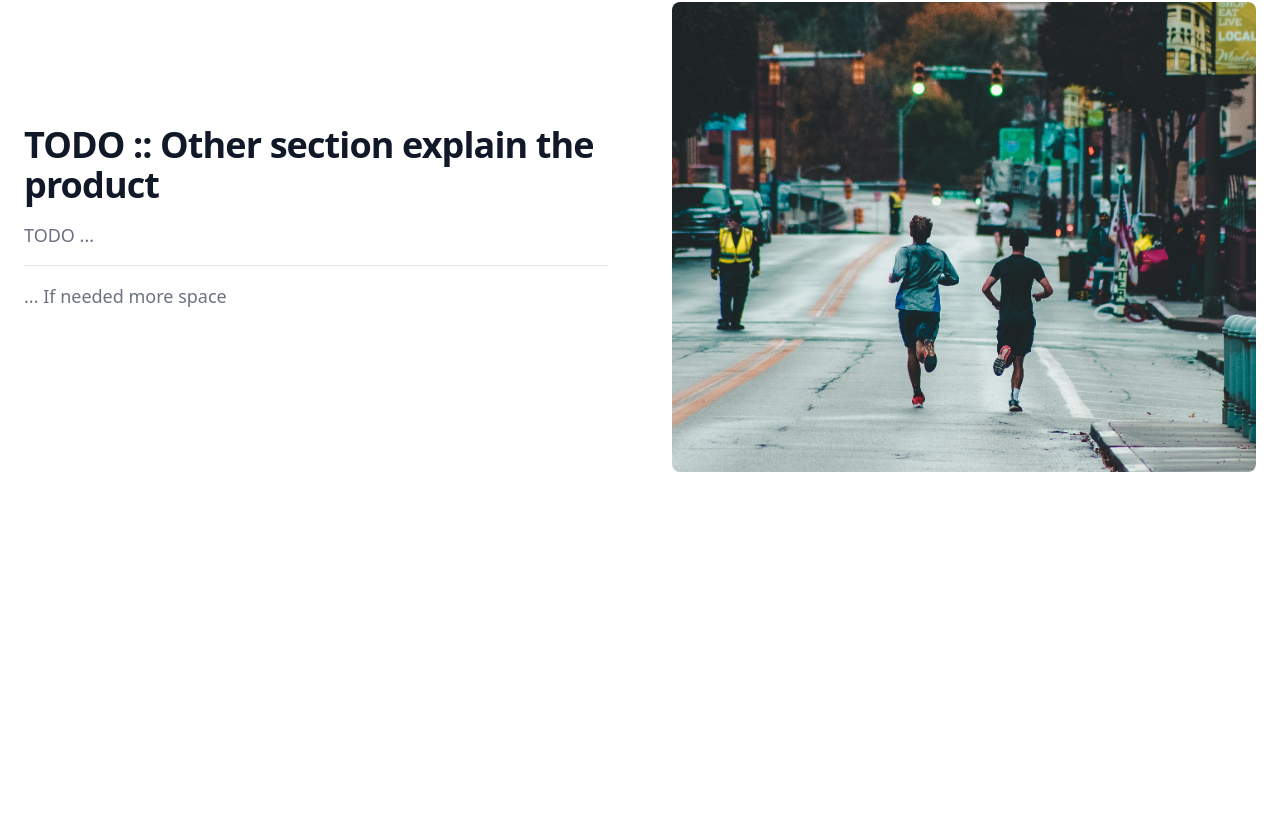
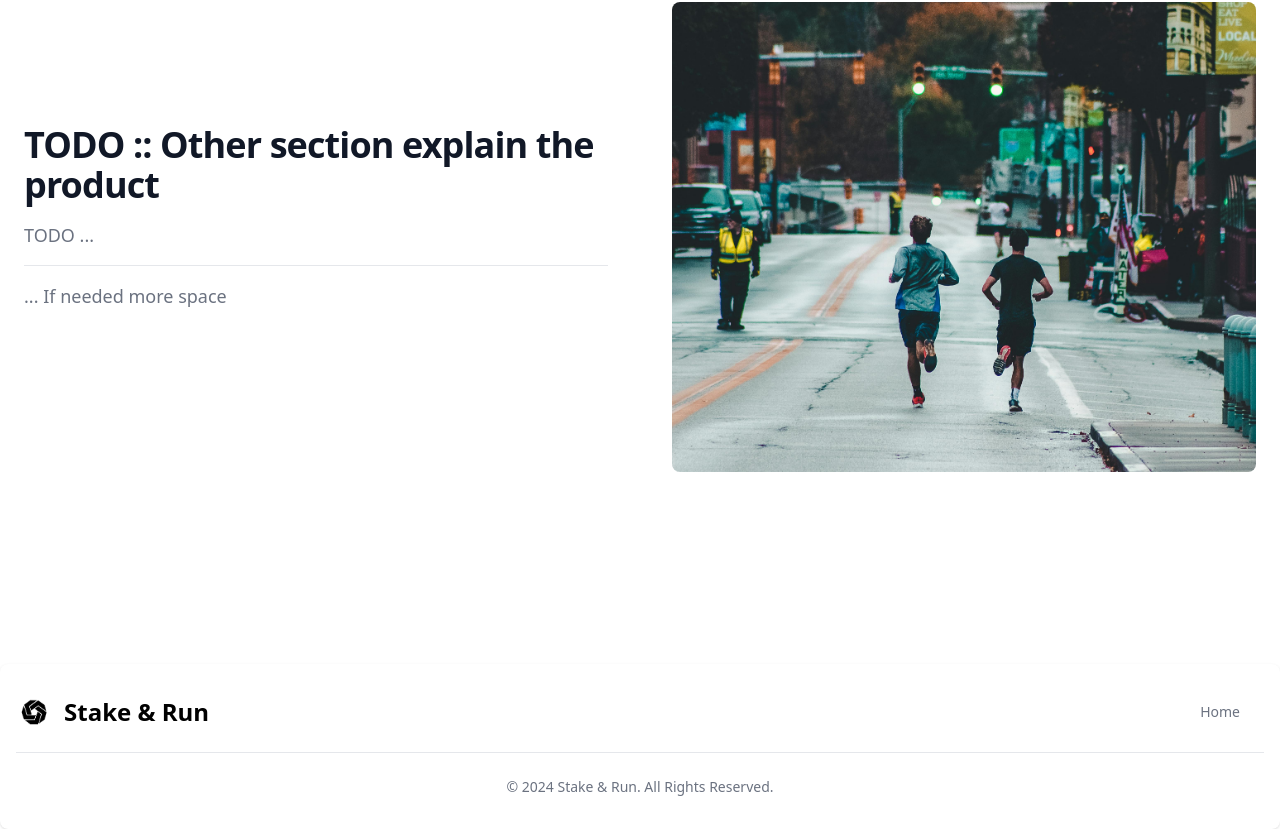
Before and after one commit to RegisGraptin/Stake-Run, a Next.js app in the folder front/: page / in a window 1280 px wide. Shown: the part 1956-2785 px from the top of the page. Before the commit the page ends 2620 px from the top, so only its background shows below. Built offline with nearby package versions, Linux system fonts and the light colour scheme; what wagmi would draw is missing.

Commit message:
feat: prepare landing page

```diff
--- /dev/null
+++ b/front/src/components/Footer.tsx
@@ -0,0 +1,24 @@
+
+export const Footer = () => {
+
+    return (
+
+        <footer className="bg-white rounded-lg shadow">
+            <div className="w-full max-w-screen-xl mx-auto p-4 md:py-8">
+                <div className="sm:flex sm:items-center sm:justify-between">
+                    <a href="/" className="flex items-center mb-4 sm:mb-0 space-x-3 rtl:space-x-reverse">
+                        <img src="/images/logo.png" className="h-8" alt="Flowbite Logo" />
+                        <span className="self-center text-2xl font-semibold whitespace-nowrap">Stake & Run</span>
+                    </a>
+                    <ul className="flex flex-wrap items-center mb-6 text-sm font-medium text-gray-500 sm:mb-0">
+                        <li>
+                            <a href="/" className="hover:underline me-4 md:me-6">Home</a>
+                        </li>
+                    </ul>
+                </div>
+                <hr className="my-6 border-gray-200 sm:mx-autolg:my-8" />
+                <span className="block text-sm text-gray-500 sm:text-center">© 2024 <a href="/" className="hover:underline">Stake & Run</a>. All Rights Reserved.</span>
+            </div>
+        </footer>
+    );
+}
--- a/front/src/components/Header.tsx
+++ b/front/src/components/Header.tsx
@@ -1,6 +1,4 @@
 import { ConnectButton } from "@rainbow-me/rainbowkit"
-
-
 
 export const Header = () => {
 
--- a/front/src/pages/index.tsx
+++ b/front/src/pages/index.tsx
@@ -3,6 +3,7 @@
 import Head from 'next/head';
 import styles from '../styles/Home.module.css';
 import { Header } from '../components/Header';
+import { Footer } from '../components/Footer';
 
 const Home: NextPage = () => {
   return (
@@ -94,6 +95,8 @@
         </div>
       </section>
 
+      <Footer />
+
 
     </div>
   );
```
